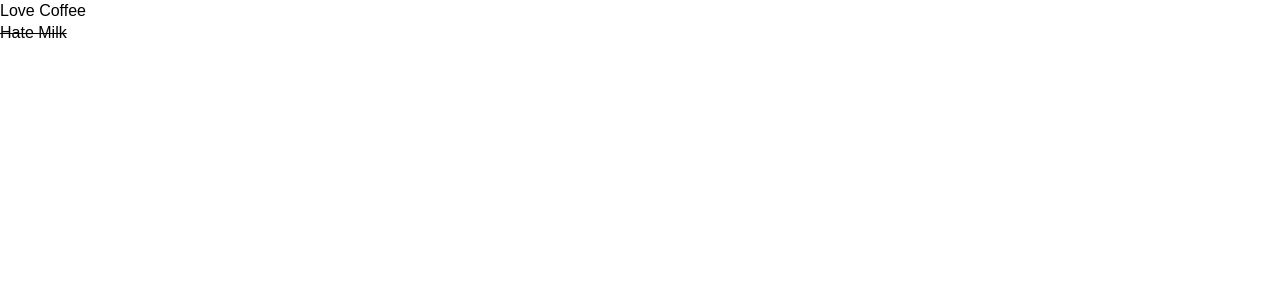
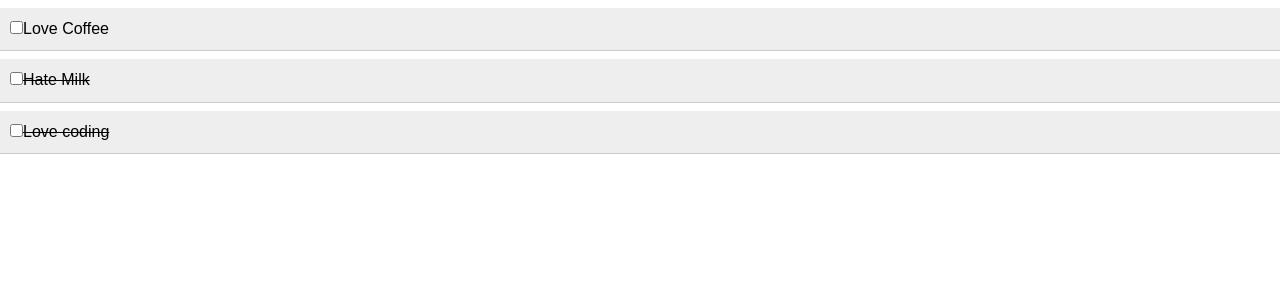
Before and after one commit to artmarydotir/litti_01, a React (Create React App) app: page / in a window 1280 px wide. Shown: the top 300 px of the page. Built offline with nearby package versions, Linux system fonts and the light colour scheme.

Commit message:
toggle complete.

```diff
--- a/src/App.js
+++ b/src/App.js
@@ -14,15 +14,33 @@ class App extends React.Component {
         id: 2,
         title: 'Hate Milk',
         completed: true
+      },
+      {
+        id: 3,
+        title: 'Love coding',
+        completed: true
       }
     ]
   }
-
+  topLevelComplete = (id) => {
+    // console.log(id)
+    this.setState({
+      todos: this.state.todos.map((todoItrate) => {
+        if(todoItrate.id === id) {
+          todoItrate.completed = !todoItrate.completed;
+        }
+        return todoItrate;
+      })
+    });
+  }
   render() {
     console.log(this.state.todos);
     return (
-      <div className="App">
-        <Todo todos={ this.state.todos } />
+      <div>
+        <Todo
+          todos={ this.state.todos }
+          markAsComplete={this.topLevelComplete}
+          />
       </div>
     );
   }
--- a/src/components/TodoItem.js
+++ b/src/components/TodoItem.js
@@ -3,21 +3,34 @@ import PropTypes from 'prop-types';
 
 export class TodoItem extends Component {
   getStyle = ()=> {
-    if(this.props.todo.completed) {
-      return {
-        textDecoration: 'line-through'
-      }
-    } else {
-      return {
-        textDecoration: 'none'
-      }
+    // if(this.props.todo.completed) {
+    //   return {
+    //     textDecoration: 'line-through'
+    //   }
+    // } else {
+    //   return {
+    //     textDecoration: 'none'
+    //   }
+    // }
+    return {
+      textDecoration: this.props.todo.completed ? 'line-through' : 'none',
+      padding: '10px',
+      backgroundColor: '#eee',
+      margin: '8px 0',
+      borderBottom: '1px solid #ccc'
     }
   }
 
   render() {
+    const {id, title } = this.props.todo;
     return (
       <div style={this.getStyle()} >
-        <p>{ this.props.todo.title }</p>
+        <p>
+          <input type="checkbox"
+            onChange={this.props.checkComplete.bind(this, id)}
+          />
+          { title }
+        </p>
       </div>
     )
   }
--- a/src/components/Todos.js
+++ b/src/components/Todos.js
@@ -3,12 +3,16 @@ import TodoItem from './TodoItem';
 import PropTypes from 'prop-types';
 
 class Todos extends React.Component {
+  // markAsComplete = (e)=> {
+  //   console.log(e)
+  // }
   render() {
     // console.log(this.props.todos);
     return this.props.todos.map((todo) => (
       <TodoItem
         key={ todo.id }
         todo={ todo }
+        checkComplete={this.props.markAsComplete}
       />
     ));
   }
```
